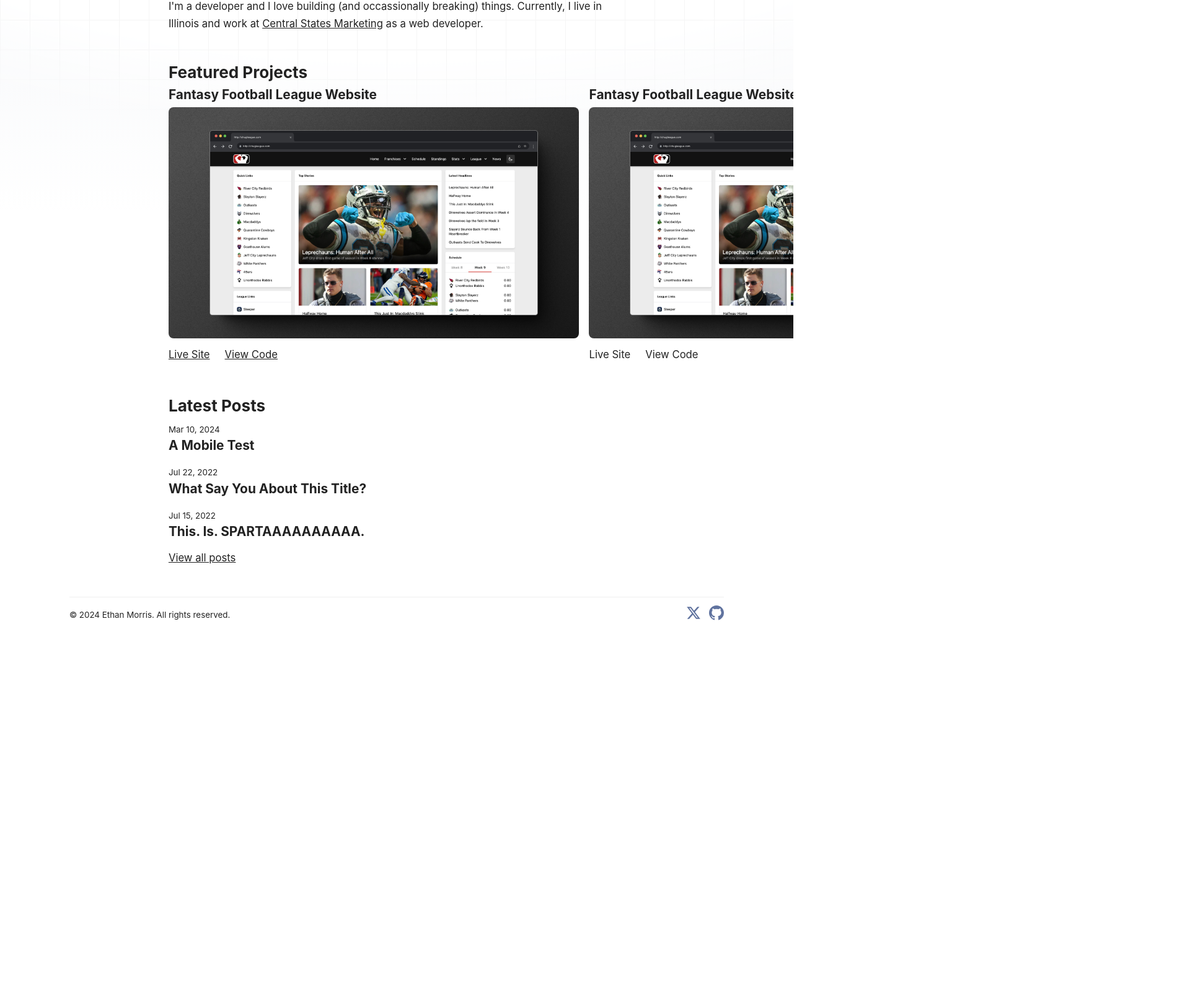
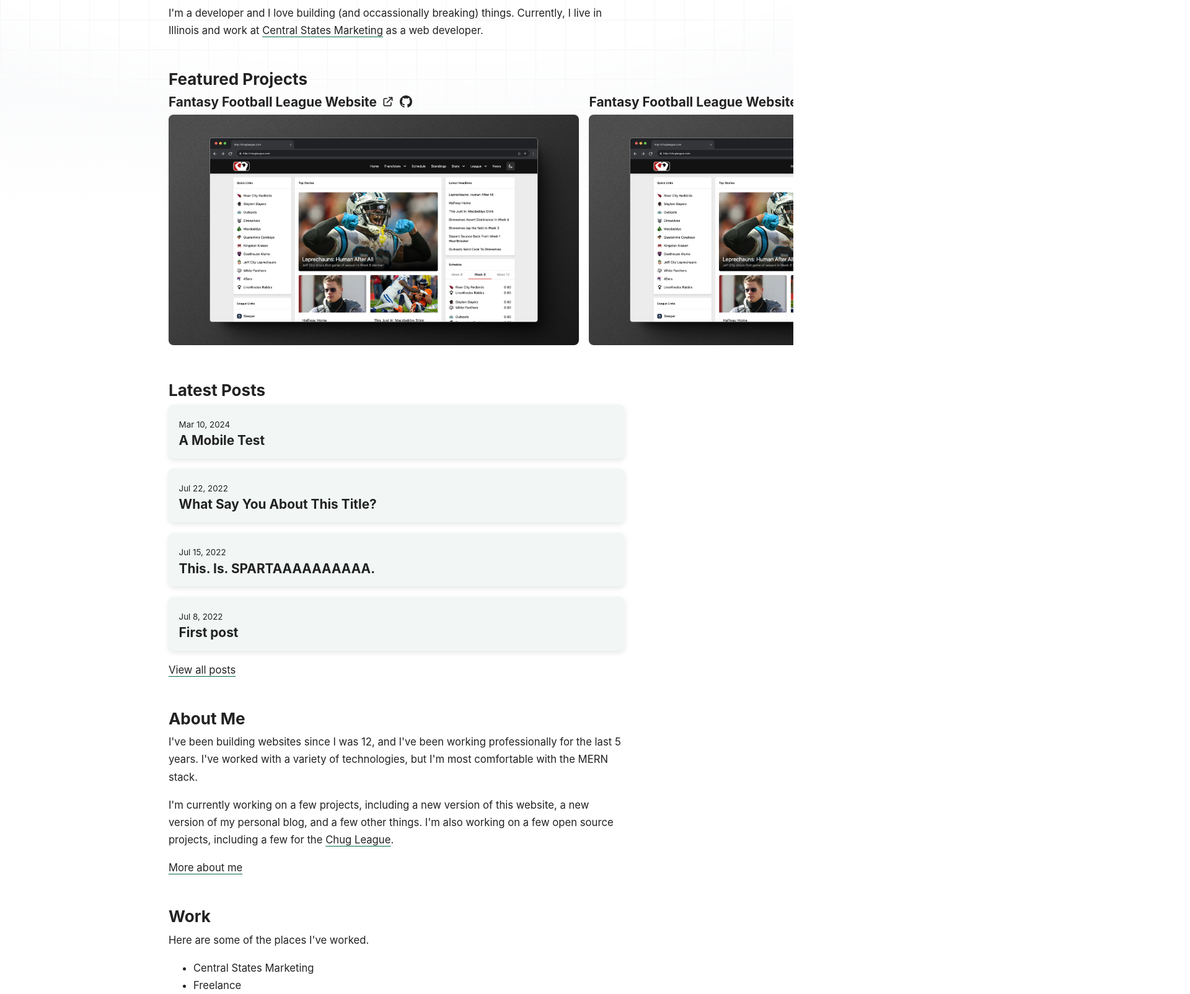
Before and after one commit to ethrmor/ethrmor-os, an Astro site: page / in a window 1280 px wide. Shown: the part 256-1860 px from the top of the page at 62% size, 1920 px wide, since content can reach past the window. Before the commit the page ends 1328 px from the top, so only its background shows below. Built offline with nearby package versions, Linux system fonts and the light colour scheme; Astro itself is replaced by a stand-in of ours; a web font is replaced by a local one.

Commit message:
massive updates

```diff
--- a/src/components/Footer.astro
+++ b/src/components/Footer.astro
@@ -2,26 +2,26 @@
 const today = new Date();
 ---
 
-<footer class="layout-grid">
-  <div class="bleed">
+<footer class='layout-grid'>
+	<div class='bleed'>
 		&copy; {today.getFullYear()} Ethan Morris. All rights reserved.
-    <div class="social-links">
-      <a href="https://twitter.com/ethrmor" target="_blank">
-        <span class="sr-only">Follow me on Twitter</span>
+		<div class='social-links'>
+			<a href='https://twitter.com/ethrmor' target='_blank'>
+				<span class='sr-only'>Follow me on Twitter</span>
 
-        <svg xmlns="http://www.w3.org/2000/svg" width="24" height="24" viewBox="0 0 24 24">
+				<svg xmlns='http://www.w3.org/2000/svg' width='20' height='20' viewBox='0 0 24 24'>
 					<path
-            fill="currentColor"
-            d="M18.205 2.25h3.308l-7.227 8.26l8.502 11.24H16.13l-5.214-6.817L4.95 21.75H1.64l7.73-8.835L1.215 2.25H8.04l4.713 6.231zm-1.161 17.52h1.833L7.045 4.126H5.078z"
+						fill='currentColor'
+						d='M18.205 2.25h3.308l-7.227 8.26l8.502 11.24H16.13l-5.214-6.817L4.95 21.75H1.64l7.73-8.835L1.215 2.25H8.04l4.713 6.231zm-1.161 17.52h1.833L7.045 4.126H5.078z'
 					></path>
 				</svg>
 			</a>
-      <a href="https://github.com/ethrmor" target="_blank">
-        <span class="sr-only">Go to Astro's GitHub repo</span>
-        <svg viewBox="0 0 16 16" aria-hidden="true" width="24" height="24" astro-icon="social/github"
+			<a href='https://github.com/ethrmor' target='_blank'>
+				<span class='sr-only'>Go to Astro's GitHub repo</span>
+				<svg viewBox='0 0 16 16' aria-hidden='true' width='20' height='20' astro-icon='social/github'
 					><path
-            fill="currentColor"
-            d="M8 0C3.58 0 0 3.58 0 8c0 3.54 2.29 6.53 5.47 7.59.4.07.55-.17.55-.38 0-.19-.01-.82-.01-1.49-2.01.37-2.53-.49-2.69-.94-.09-.23-.48-.94-.82-1.13-.28-.15-.68-.52-.01-.53.63-.01 1.08.58 1.23.82.72 1.21 1.87.87 2.33.66.07-.52.28-.87.51-1.07-1.78-.2-3.64-.89-3.64-3.95 0-.87.31-1.59.82-2.15-.08-.2-.36-1.02.08-2.12 0 0 .67-.21 2.2.82.64-.18 1.32-.27 2-.27.68 0 1.36.09 2 .27 1.53-1.04 2.2-.82 2.2-.82.44 1.1.16 1.92.08 2.12.51.56.82 1.27.82 2.15 0 3.07-1.87 3.75-3.65 3.95.29.25.54.73.54 1.48 0 1.07-.01 1.93-.01 2.2 0 .21.15.46.55.38A8.012 8.012 0 0 0 16 8c0-4.42-3.58-8-8-8z"
+						fill='currentColor'
+						d='M8 0C3.58 0 0 3.58 0 8c0 3.54 2.29 6.53 5.47 7.59.4.07.55-.17.55-.38 0-.19-.01-.82-.01-1.49-2.01.37-2.53-.49-2.69-.94-.09-.23-.48-.94-.82-1.13-.28-.15-.68-.52-.01-.53.63-.01 1.08.58 1.23.82.72 1.21 1.87.87 2.33.66.07-.52.28-.87.51-1.07-1.78-.2-3.64-.89-3.64-3.95 0-.87.31-1.59.82-2.15-.08-.2-.36-1.02.08-2.12 0 0 .67-.21 2.2.82.64-.18 1.32-.27 2-.27.68 0 1.36.09 2 .27 1.53-1.04 2.2-.82 2.2-.82.44 1.1.16 1.92.08 2.12.51.56.82 1.27.82 2.15 0 3.07-1.87 3.75-3.65 3.95.29.25.54.73.54 1.48 0 1.07-.01 1.93-.01 2.2 0 .21.15.46.55.38A8.012 8.012 0 0 0 16 8c0-4.42-3.58-8-8-8z'
 					></path></svg
 				>
 			</a>
--- a/src/components/Project.astro
+++ b/src/components/Project.astro
@@ -4,26 +4,61 @@ import { Image } from 'astro:assets';
 const { title, image, code_link, live_link, link, height, width, alt } = Astro.props;
 ---
 
-<h3>{title}</h3>
+<article>
+	<header>
+		<a href={link}><h3>{title}</h3></a>
+		<a href={live_link} title='View Live Site'
+			><span class='sr-only'>Go to the GitHub repo</span><svg
+				width='20'
+				height='20'
+				viewBox='0 0 24 24'
+				xmlns='http://www.w3.org/2000/svg'
+				><path
+					fill='none'
+					stroke='currentColor'
+					stroke-linecap='round'
+					stroke-linejoin='round'
+					stroke-width='2'
+					d='M10 6H6a2 2 0 0 0-2 2v10a2 2 0 0 0 2 2h10a2 2 0 0 0 2-2v-4M14 4h6m0 0v6m0-6L10 14'></path></svg
+			></a
+		>
+		<a href={code_link} target='_blank' title='View Code on Github'>
+			<span class='sr-only'>Go to the GitHub repo</span>
+			<svg viewBox='0 0 16 16' aria-hidden='true' width='20' height='20'
+				><path
+					fill='currentColor'
+					d='M8 0C3.58 0 0 3.58 0 8c0 3.54 2.29 6.53 5.47 7.59.4.07.55-.17.55-.38 0-.19-.01-.82-.01-1.49-2.01.37-2.53-.49-2.69-.94-.09-.23-.48-.94-.82-1.13-.28-.15-.68-.52-.01-.53.63-.01 1.08.58 1.23.82.72 1.21 1.87.87 2.33.66.07-.52.28-.87.51-1.07-1.78-.2-3.64-.89-3.64-3.95 0-.87.31-1.59.82-2.15-.08-.2-.36-1.02.08-2.12 0 0 .67-.21 2.2.82.64-.18 1.32-.27 2-.27.68 0 1.36.09 2 .27 1.53-1.04 2.2-.82 2.2-.82.44 1.1.16 1.92.08 2.12.51.56.82 1.27.82 2.15 0 3.07-1.87 3.75-3.65 3.95.29.25.54.73.54 1.48 0 1.07-.01 1.93-.01 2.2 0 .21.15.46.55.38A8.012 8.012 0 0 0 16 8c0-4.42-3.58-8-8-8z'
+				></path></svg
+			>
+		</a>
+	</header>
 	<a href={link}><Image src={image} height={height} width={width} alt={alt} /></a>
-<div class="links">
-  <a href={live_link}>Live Site</a><a href={code_link}
-    >View Code</a
-  >
-</div>
+</article>
 
 <style>
+	article {
+		display: flex;
+		flex-direction: column;
+		align-items: start;
+	}
+	header {
+		display: flex;
+		justify-content: center;
+		align-items: center;
+		gap: 0.5em;
+	}
 	h3 {
+		width: fit-content;
 		font-size: var(--fs-md);
 	}
 	img {
 		aspect-ratio: 16/9;
 	}
-  .links {
-    display: flex;
+	a {
+		margin: 0;
+		text-decoration: none;
 	}
-  .links a {
-    padding-inline: 0 1.5rem;
-    padding-block: .25rem;
+	:where(a, h3):where(:hover, :focus) {
+		color: var(--accent);
 	}
 </style>
--- a/src/content/config.ts
+++ b/src/content/config.ts
@@ -10,6 +10,7 @@ const blog = defineCollection({
 		pubDate: z.coerce.date(),
 		updatedDate: z.coerce.date().optional(),
 		heroImage: z.string().optional(),
+		tags: z.array(z.string()).optional(),
 	}),
 });
 
--- a/src/pages/index.astro
+++ b/src/pages/index.astro
@@ -1,77 +1,80 @@
 ---
-import { getCollection } from 'astro:content';
 import FormattedDate from '@components/FormattedDate.astro';
 import Project from '@components/Project.astro';
 import BaseLayout from '@layouts/BaseLayout.astro';
-import Tag from '@components/Tag.astro';
+import { getCollection } from 'astro:content';
 
-import chug_league from '@images/chug-league.jpg'
-const posts = (await getCollection('blog')).sort((a, b) => b.data.pubDate.valueOf() - a.data.pubDate.valueOf()).slice(0,3);
+import chug_league from '@images/chug-league.jpg';
+const posts = (await getCollection('blog'))
+	.sort((a, b) => b.data.pubDate.valueOf() - a.data.pubDate.valueOf())
+	.slice(0, 4);
 ---
 
-<BaseLayout title="Home" description="Welcome to the Ethrdome.">
+<BaseLayout title='Home' description='Welcome to the Ethrdome.'>
 	<h1>Ethan Morris</h1>
-  <p>Hi, I'm Ethan, and I'd like to welcome you to my little corner of the internet.</p>
+	<p class='byline'>
+		<strong>Developer</strong> at <a href='https://centralstatesmarketing.com'>Central States Marketing</a>
+	</p>
 	<p>
 		I'm a developer and I love building (and occassionally breaking) things. Currently, I live in Illinois and work at <a
-      href="https://centralstatesmarketing.com">Central States Marketing</a
+			href='https://centralstatesmarketing.com'>Central States Marketing</a
 		> as a web developer.
 	</p>
 
 	<h2>Featured Projects</h2>
-  <div class="gallery">
-    <ul class="wrapper">
+	<div class='gallery'>
+		<ul class='wrapper'>
 			<li>
 				<Project
-          title="Fantasy Football League Website"
+					title='Fantasy Football League Website'
 					image={chug_league}
-          link="https://chug-official.vercel.app"
-          code_link="https://github.com/ethrmor/chug-official/"
-          live_link="https://chug-official.vercel.app"
-          height="1080"
-          width="1920"
-          alt="Image"
-          loading="eager"
+					link='https://chug-official.vercel.app'
+					code_link='https://github.com/ethrmor/chug-official/'
+					live_link='https://chug-official.vercel.app'
+					height='1080'
+					width='1920'
+					alt='Image'
+					loading='eager'
 				/>
 			</li>
 			<li>
 				<Project
-          title="Fantasy Football League Website"
+					title='Fantasy Football League Website'
 					image={chug_league}
-          link="https://chug-official.vercel.app"
-          height="1080"
-          width="1920"
-          alt="Image"
+					link='https://chug-official.vercel.app'
+					height='1080'
+					width='1920'
+					alt='Image'
 				/>
 			</li>
 			<li>
 				<Project
-          title="Fantasy Football League Website"
+					title='Fantasy Football League Website'
 					image={chug_league}
-          link="https://chug-official.vercel.app"
-          height="1080"
-          width="1920"
-          alt="Image"
+					link='https://chug-official.vercel.app'
+					height='1080'
+					width='1920'
+					alt='Image'
 				/>
 			</li>
 			<li>
 				<Project
-          title="Fantasy Football League Website"
+					title='Fantasy Football League Website'
 					image={chug_league}
-          link="https://chug-official.vercel.app"
-          height="1080"
-          width="1920"
-          alt="Image"
+					link='https://chug-official.vercel.app'
+					height='1080'
+					width='1920'
+					alt='Image'
 				/>
 			</li>
 		</ul>
 	</div>
 	<h2>Latest Posts</h2>
 
-  <ul class="posts">
+	<ul class='posts'>
 		{
 			posts.map((post) => (
-        <li>
+				<li class='post-link'>
 					<a href={`/blog/${post.slug}/`}>
 						<FormattedDate date={post.data.pubDate} />
 						<h3>{post.data.title}</h3>
@@ -81,7 +84,52 @@ const posts = (await getCollection('blog')).sort((a, b) => b.data.pubDate.valueO
 		}
 	</ul>
 
-  <a href="/blog">View all posts</a>
+	<a href='/blog'>View all posts</a>
+
+	<h2>About Me</h2>
+	<p>
+		I've been building websites since I was 12, and I've been working professionally for the last 5 years. I've worked
+		with a variety of technologies, but I'm most comfortable with the MERN stack.
+	</p>
+
+	<p>
+		I'm currently working on a few projects, including a new version of this website, a new version of my personal blog,
+		and a few other things. I'm also working on a few open source projects, including a few for the <a
+			href='https://github.com/ethrmor'>Chug League</a
+		>.
+	</p>
+	<a href='/about'>More about me</a>
+
+	<h2>Work</h2>
+	<p>Here are some of the places I've worked.</p>
+	<ul>
+		<li>Central States Marketing</li>
+		<li>Freelance</li>
+	</ul>
+	<a href='/resume' download>Download resume</a>
+
+	<h2>Uses</h2>
+	<p>Here are some of the tools and technologies I use on a daily basis.</p>
+	<ul>
+		<li>VSCode</li>
+		<li>Node.js</li>
+		<li>React</li>
+		<li>Next.js</li>
+		<li>Express</li>
+		<li>MongoDB</li>
+		<li>PostgreSQL</li>
+		<li>Git</li>
+	</ul>
+	<a href='/uses'>My uses</a>
+
+	<h2>Reach Me</h2>
+	<p>Feel free to reach out to me on any of the following platforms.</p>
+	<ul>
+		<li>Email: <a href='mailto:ethrmor@gmail.com'>ethrmor[at]gmail[dot]com</a></li>
+		<li>GitHub: <a href='https://github.com/ethrmor'>ethrmor</a></li>
+		<li>LinkedIn: <a href='https://www.linkedin.com/in/ethanmorris/'>ethrmor</a></li>
+		<li>Twitter: <a href='https://twitter.com/ethrmor'>ethrmor</a></li>
+	</ul>
 
 	<style>
 		h1 {
@@ -92,7 +140,10 @@ const posts = (await getCollection('blog')).sort((a, b) => b.data.pubDate.valueO
 			font-size: var(--fs-lg);
 		}
 		h3 {
-      margin-block-start: .5rem;
+			margin-block-start: 0.5rem;
+			font-size: var(--fs-md);
+		}
+		.byline {
 			font-size: var(--fs-md);
 		}
 		.feature {
@@ -130,7 +181,7 @@ const posts = (await getCollection('blog')).sort((a, b) => b.data.pubDate.valueO
 		.gallery .wrapper > li {
 			display: flex;
 			flex: 1 0 90%;
-      flex-direction: column;
+
 			justify-content: center;
 			align-items: start;
 			width: min(100%, 60ch);
@@ -150,18 +201,27 @@ const posts = (await getCollection('blog')).sort((a, b) => b.data.pubDate.valueO
 			padding: 0;
 			list-style: none;
 		}
-    .posts li {
+		.post-link {
 			margin-block-end: 1rem;
+			border-radius: 0.5em;
 		}
-    .posts h3 {
+		.post-link a {
+			display: block;
+			box-shadow: rgba(0, 0, 0, 0.1) 0px 3px 8px 0px;
+			border-radius: 0.5em;
+			background-color: color-mix(in oklch, var(--accent) 5%, transparent 95%);
+			padding: 1em;
+			color: var(--black);
+			text-decoration: none;
+		}
+		.post-link a:hover {
+			box-shadow: rgba(0, 0, 0, 0.2) 0 3px 12px 0;
+		}
+		.post-link h3 {
 			margin: 0;
 		}
-    .posts a {
-      text-decoration: none;
-    }
-    .posts a:hover h3 {
+		.post-link a:hover h3 {
 			color: var(--accent);
-      text-decoration: underline;
 		}
 	</style>
 </BaseLayout>
--- a/src/styles/global.css
+++ b/src/styles/global.css
@@ -1,6 +1,6 @@
 :root {
-  --accent: oklch(46% 0.10 162);
-  --accent-dark: oklch(38% 0.10 162);
+  --accent: oklch(46% 0.1 162);
+  --accent-dark: oklch(38% 0.1 162);
   --black: oklch(25% 0 0);
   --gray: 96, 115, 159;
   --gray-light: 229, 233, 240;
@@ -24,6 +24,10 @@
   --grid-feature: minmax(0, 3rem);
 }
 
+* {
+  box-sizing: border-box;
+}
+
 body {
   margin: 0;
   background: linear-gradient(var(--gray-gradient)) no-repeat;
@@ -36,6 +40,7 @@ body {
     sans-serif;
   text-align: left;
   word-wrap: break-word;
+  scroll-behavior: smooth;
   color: var(--black);
   font-size: var(--fs-base);
   line-height: 1.7;
@@ -80,18 +85,21 @@ b {
 
 a {
   color: inherit;
+  text-decoration-color: var(--accent);
+  text-underline-offset: 0.25em;
 }
 
 a:hover {
-  color: var(--accent);
+  text-decoration-thickness: 0.25em;
 }
 
-p {
+p,
+a {
   margin: 0 0 1em 0;
 }
 
-.prose p {
-  margin-bottom: 2em;
+p + ul {
+  margin-top: 0em;
 }
 
 textarea {
@@ -124,7 +132,7 @@ pre {
   padding: 1.5em;
 }
 
-pre>code {
+pre > code {
   all: unset;
 }
 
@@ -143,18 +151,14 @@ hr {
 .layout-grid {
   display: grid;
   grid-template-columns:
-    [full-start] var(--grid-full)
-    [bleed-start] var(--grid-bleed)
-    [feature-start] var(--grid-feature)
-    [popout-start] var(--grid-popout)
-    [content-start] var(--grid-content) [content-end]
-    var(--grid-popout) [popout-end]
-    var(--grid-feature) [feature-end]
-    var(--grid-bleed) [bleed-end]
-    var(--grid-full) [full-end];
+    [full-start] var(--grid-full) [bleed-start] var(--grid-bleed) [feature-start] var(--grid-feature)
+    [popout-start] var(--grid-popout) [content-start] var(--grid-content) [content-end] var(--grid-popout) [popout-end] var(
+      --grid-feature
+    )
+    [feature-end] var(--grid-bleed) [bleed-end] var(--grid-full) [full-end];
 }
 
-:is(.layout-grid, .full)>* {
+:is(.layout-grid, .full) > * {
   grid-column: content;
 }
 
```
Also changed, not shown: src/components/Header.astro (+25 -22 lines), src/layouts/BlogPost.astro (+10 -16 lines), README.md. Lines whose indentation alone changed are shown as unchanged.
